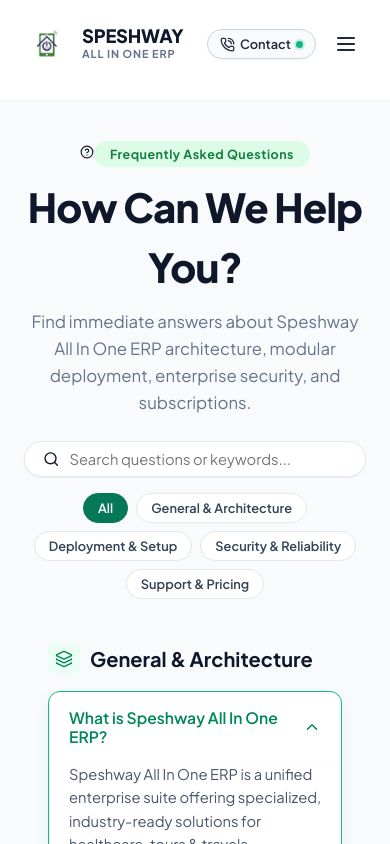
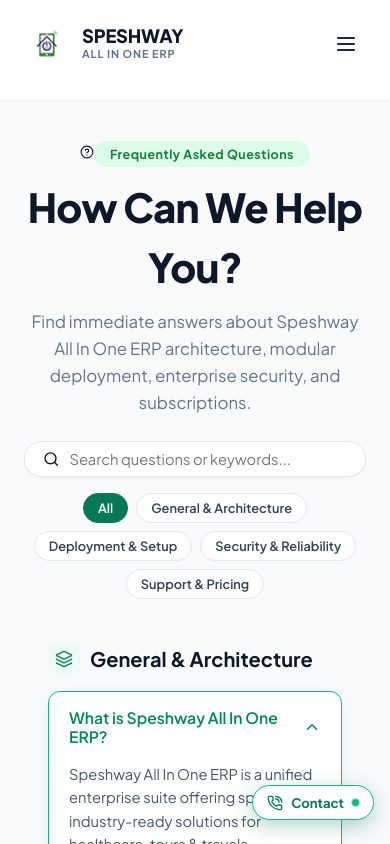
Before and after one commit to naveen3831/Speshway-All-In-One-ERP, a React (Vite) app in the folder client/: page /faq in a window 390 px wide. Shown: the top 844 px of the page. Built offline with nearby package versions, Linux system fonts and the light colour scheme; no server answers.

Commit message:
feat(contact): move contact toggle to floating right side of website with interactive contact card

```diff
--- a/client/src/components/landing/ContactCard.css
+++ b/client/src/components/landing/ContactCard.css
@@ -1,40 +1,47 @@
-/* ContactCard.css - Speshway Contact Card Popover & Right-side Toggle */
+/* ContactCard.css - Speshway Floating Right-Side Contact Toggle & Card */
 
 /* -------------------------------------------------------------
-   1. RIGHT-SIDE NAVBAR CONTACT TOGGLE BUTTON
+   1. FLOATING CONTACT TOGGLE BUTTON (RIGHT SIDE OF THE WEBSITE)
    ------------------------------------------------------------- */
-.btn-contact-toggle {
+.floating-website-contact-btn {
+  position: fixed;
+  right: 20px;
+  top: 50%;
+  transform: translateY(-50%);
+  z-index: 9998;
   display: inline-flex;
   align-items: center;
-  gap: 7px;
-  background-color: #f8fafc;
-  border: 1px solid #cbd5e1;
-  color: #1e293b;
-  padding: 8px 16px;
+  gap: 8px;
+  background-color: #ffffff;
+  border: 1.5px solid #10b981;
+  color: #047857;
+  padding: 10px 18px;
   border-radius: var(--radius-pill, 9999px);
-  font-size: 0.86rem;
-  font-weight: 600;
+  font-size: 0.88rem;
+  font-weight: 700;
   cursor: pointer;
   font-family: inherit;
-  transition: all 0.2s cubic-bezier(0.16, 1, 0.3, 1);
+  box-shadow: 0 4px 18px rgba(4, 120, 87, 0.22), 0 2px 6px rgba(15, 23, 42, 0.08);
+  transition: all 0.22s cubic-bezier(0.16, 1, 0.3, 1);
   white-space: nowrap;
-  box-shadow: 0 1px 2px rgba(15, 23, 42, 0.05);
-  position: relative;
 }
 
-.btn-contact-toggle:hover {
+.floating-website-contact-btn:hover {
   background-color: #ecfdf5;
   border-color: #059669;
-  color: #047857;
-  transform: translateY(-1px);
-  box-shadow: 0 3px 8px rgba(5, 150, 105, 0.15);
+  transform: translateY(-50%) scale(1.05);
+  box-shadow: 0 8px 24px rgba(4, 120, 87, 0.32);
 }
 
-.btn-contact-toggle.active {
+.floating-website-contact-btn:active {
+  transform: translateY(-50%) scale(0.98);
+}
+
+.floating-website-contact-btn.active {
   background-color: #047857;
   border-color: #047857;
   color: #ffffff;
-  box-shadow: 0 4px 12px rgba(4, 120, 87, 0.28);
+  box-shadow: 0 6px 20px rgba(4, 120, 87, 0.35);
 }
 
 .contact-toggle-dot {
@@ -43,10 +50,11 @@
   background-color: #10b981;
   border-radius: 50%;
   display: inline-block;
-  box-shadow: 0 0 0 2px rgba(16, 185, 129, 0.2);
+  box-shadow: 0 0 0 2px rgba(16, 185, 129, 0.25);
+  animation: pulseDot 2s infinite;
 }
 
-.btn-contact-toggle.active .contact-toggle-dot {
+.floating-website-contact-btn.active .contact-toggle-dot {
   background-color: #ffffff;
   box-shadow: 0 0 0 2px rgba(255, 255, 255, 0.4);
 }
@@ -57,10 +65,10 @@
 .contact-card-backdrop {
   position: fixed;
   inset: 0;
-  background: rgba(15, 23, 42, 0.28);
+  background: rgba(15, 23, 42, 0.3);
   backdrop-filter: blur(2px);
   -webkit-backdrop-filter: blur(2px);
-  z-index: 998;
+  z-index: 9999;
   animation: contactBackdropFade 0.2s ease forwards;
 }
 
@@ -70,37 +78,40 @@
 }
 
 /* -------------------------------------------------------------
-   3. CONTACT CARD POPOVER BOX
+   3. CONTACT CARD POPUP (RIGHT SIDE OF THE WEBSITE)
    ------------------------------------------------------------- */
 .contact-card-box {
-  position: absolute;
-  top: calc(100% + 12px);
-  right: 0;
+  position: fixed;
+  right: 20px;
+  top: 50%;
+  transform: translateY(-50%);
   width: 380px;
-  max-width: calc(100vw - 28px);
+  max-width: calc(100vw - 32px);
+  max-height: 88vh;
+  overflow-y: auto;
   background: #ffffff;
   border: 1px solid #e2e8f0;
   border-radius: 20px;
   box-shadow:
-    0 24px 48px -12px rgba(15, 23, 42, 0.22),
+    0 25px 60px -12px rgba(15, 23, 42, 0.25),
     0 4px 16px -2px rgba(15, 23, 42, 0.08),
     0 0 0 1px rgba(15, 23, 42, 0.04);
-  z-index: 1000;
+  z-index: 10000;
   overflow: hidden;
-  animation: contactCardPopIn 0.22s cubic-bezier(0.16, 1, 0.3, 1) forwards;
+  animation: contactCardSlideInRight 0.24s cubic-bezier(0.16, 1, 0.3, 1) forwards;
   display: flex;
   flex-direction: column;
   text-align: left;
 }
 
-@keyframes contactCardPopIn {
+@keyframes contactCardSlideInRight {
   from {
     opacity: 0;
-    transform: translateY(-8px) scale(0.97);
+    transform: translateY(-50%) translateX(24px) scale(0.96);
   }
   to {
     opacity: 1;
-    transform: translateY(0) scale(1);
+    transform: translateY(-50%) translateX(0) scale(1);
   }
 }
 
@@ -477,34 +488,6 @@
   line-height: 1.4;
 }
 
-/* -------------------------------------------------------------
-   4. MOBILE RESPONSIVE
-   ------------------------------------------------------------- */
-@media (max-width: 960px) {
-  .btn-contact-toggle {
-    padding: 6px 12px;
-    font-size: 0.8rem;
-    gap: 5px;
-  }
-}
-
-@media (max-width: 640px) {
-  .contact-card-box {
-    position: fixed;
-    top: auto;
-    bottom: 16px;
-    left: 12px;
-    right: 12px;
-    width: auto;
-    max-width: none;
-    max-height: 85vh;
-    overflow-y: auto;
-    border-radius: 20px;
-    box-shadow: 0 25px 50px -12px rgba(15, 23, 42, 0.4);
-    animation: contactCardSlideUp 0.25s cubic-bezier(0.16, 1, 0.3, 1) forwards;
-  }
-}
-
 .mobile-contact-trigger-btn {
   text-align: left;
   background: transparent;
@@ -512,6 +495,37 @@
   font-family: inherit;
   cursor: pointer;
   width: 100%;
+}
+
+/* -------------------------------------------------------------
+   4. RESPONSIVE
+   ------------------------------------------------------------- */
+@media (max-width: 768px) {
+  .floating-website-contact-btn {
+    top: auto;
+    bottom: 24px;
+    right: 16px;
+    transform: none;
+    padding: 8px 14px;
+    font-size: 0.82rem;
+    box-shadow: 0 6px 20px rgba(4, 120, 87, 0.3);
+  }
+
+  .floating-website-contact-btn:hover {
+    transform: scale(1.04);
+  }
+
+  .contact-card-box {
+    top: auto;
+    bottom: 16px;
+    left: 12px;
+    right: 12px;
+    transform: none;
+    width: auto;
+    max-width: none;
+    max-height: 85vh;
+    animation: contactCardSlideUp 0.25s cubic-bezier(0.16, 1, 0.3, 1) forwards;
+  }
 }
 
 @keyframes contactCardSlideUp {
--- a/client/src/components/landing/Navbar.jsx
+++ b/client/src/components/landing/Navbar.jsx
@@ -33,6 +33,7 @@ export const Navbar = ({ onOpenGetStarted, onOpenDemo }) => {
     location.pathname === '/contact' || location.pathname === '/contact-us';
 
   return (
+    <>
       <header className="navbar-container">
         <div className="navbar-content">
           {/* Brand Logo with User Uploaded Logo Image */}
@@ -83,21 +84,8 @@ export const Navbar = ({ onOpenGetStarted, onOpenDemo }) => {
             </NavLink>
           </nav>
 
-        {/* Right Side Action: Contact Toggle, Get Started & Mobile Hamburger Button */}
+          {/* Right Side Action: Desktop Get Started & Mobile Hamburger Button */}
           <div className="nav-actions">
-          <button
-            type="button"
-            ref={contactToggleRef}
-            onClick={() => setContactCardOpen((prev) => !prev)}
-            className={`btn-contact-toggle ${contactCardOpen ? 'active' : ''}`}
-            aria-label={contactCardOpen ? 'Close contact card' : 'Open contact card'}
-            aria-expanded={contactCardOpen}
-          >
-            <PhoneCall size={15} />
-            <span>Contact</span>
-            <span className="contact-toggle-dot" />
-          </button>
-
             <button
               type="button"
               onClick={handleGetStarted}
@@ -114,14 +102,6 @@ export const Navbar = ({ onOpenGetStarted, onOpenDemo }) => {
             >
               {mobileMenuOpen ? <X size={24} /> : <Menu size={24} />}
             </button>
-
-          {/* Contact Card Popover */}
-          <ContactCard
-            isOpen={contactCardOpen}
-            onClose={() => setContactCardOpen(false)}
-            onOpenDemo={onOpenDemo}
-            toggleRef={contactToggleRef}
-          />
           </div>
         </div>
 
@@ -185,6 +165,31 @@ export const Navbar = ({ onOpenGetStarted, onOpenDemo }) => {
           </div>
         )}
       </header>
+
+      {/* Floating Contact Toggle on the Right Side of the Website */}
+      <button
+        type="button"
+        ref={contactToggleRef}
+        onClick={() => setContactCardOpen((prev) => !prev)}
+        className={`floating-website-contact-btn ${contactCardOpen ? 'active' : ''}`}
+        aria-label={contactCardOpen ? 'Close contact card' : 'Open contact card'}
+        aria-expanded={contactCardOpen}
+        title="Contact Speshway"
+        style={{ display: contactCardOpen ? 'none' : 'inline-flex' }}
+      >
+        <PhoneCall size={16} />
+        <span>Contact</span>
+        <span className="contact-toggle-dot" />
+      </button>
+
+      {/* Contact Card Popover */}
+      <ContactCard
+        isOpen={contactCardOpen}
+        onClose={() => setContactCardOpen(false)}
+        onOpenDemo={onOpenDemo}
+        toggleRef={contactToggleRef}
+      />
+    </>
   );
 };
 
```
Also changed, not shown: client/src/components/landing/ContactCard.jsx (line endings or trailing spaces). Lines whose indentation alone changed are shown as unchanged.
